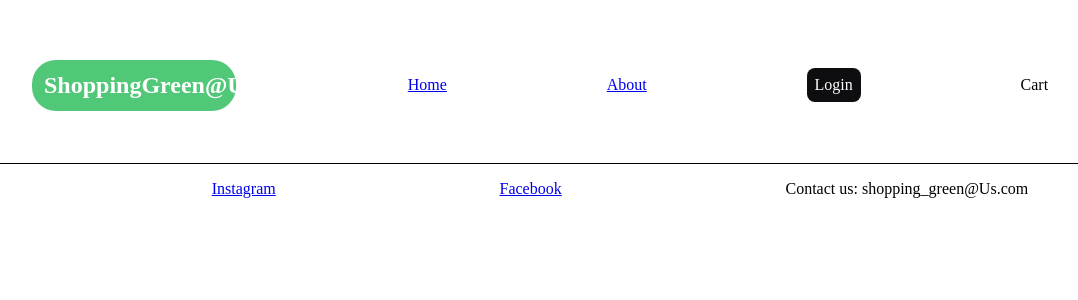
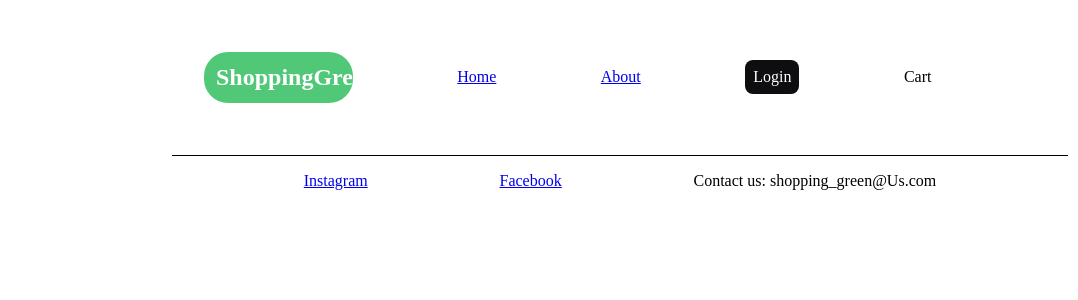
Before and after one commit to LukasFinne/ShoppingOnlineStore, a Vue app: page / in a window 1280 px wide. Shown: the top 300 px of the page, without its empty margins (20-1098 px from the left). Built offline with nearby package versions, Linux system fonts and the light colour scheme.

Commit message:
Add login

```diff
--- a/src/App.vue
+++ b/src/App.vue
@@ -1,15 +1,24 @@
 <script setup>
 import { RouterLink, RouterView } from "vue-router";
 import LogIn from "./components/Log-in.vue";
+import { ref } from "vue";
+import UserProfile from "./components/UserProfile.vue";
+
+let logIn = ref(false);
+
+const handleLogin = (x) => {
+  logIn.value = x;
+};
 </script>
 
 <template>
   <header>
-    <h2>ShoppingGreen@Us</h2>
+    <h2>ShoppingGreen</h2>
     <nav>
       <RouterLink to="/">Home</RouterLink>
       <RouterLink to="/about">About</RouterLink>
-      <LogIn />
+      <LogIn v-if="!logIn" @loggedIn="handleLogin" />
+      <UserProfile v-else>Profile</UserProfile>
 
       <p>Cart</p>
     </nav>
@@ -30,7 +39,7 @@ header {
   display: flex;
   padding: 2em;
   max-width: 100%;
-  max-height: 5%;
+  margin: auto;
   justify-content: space-evenly;
   align-items: center;
   border-bottom: 1px solid;
@@ -52,7 +61,7 @@ header p {
 header nav {
   display: flex;
   flex-grow: 2;
-  max-width: 80%;
+  max-width: 100%;
   justify-content: space-evenly;
   align-items: baseline;
 }
@@ -67,5 +76,7 @@ footer nav {
 <style>
 body {
   background-color: white;
+  max-width: 70%;
+  margin: auto;
 }
 </style>
--- a/src/components/Log-in.vue
+++ b/src/components/Log-in.vue
@@ -2,6 +2,14 @@
 import { ref } from "vue";
 
 const showMenu = ref(false);
+
+const emit = defineEmits(["loggedIn"]);
+
+function login() {
+  let login = true;
+
+  emit("loggedIn", login);
+}
 
 let borderSize = ref("0.5em");
 </script>
@@ -30,12 +38,11 @@ let borderSize = ref("0.5em");
 
     <form v-if="showMenu" action="#">
       <label for="uname"><b>Username</b></label>
-      <input type="text" placeholder="Enter Username" name="uname" required />
-
+      <input type="text" name="uname" placeholder="Enter Username" required />
       <label for="psw"><b>Password</b></label>
       <input type="password" placeholder="Enter Password" name="psw" required />
 
-      <button type="submit">Login</button>
+      <button type="submit" @click="login">Login</button>
     </form>
   </div>
 </template>
```
